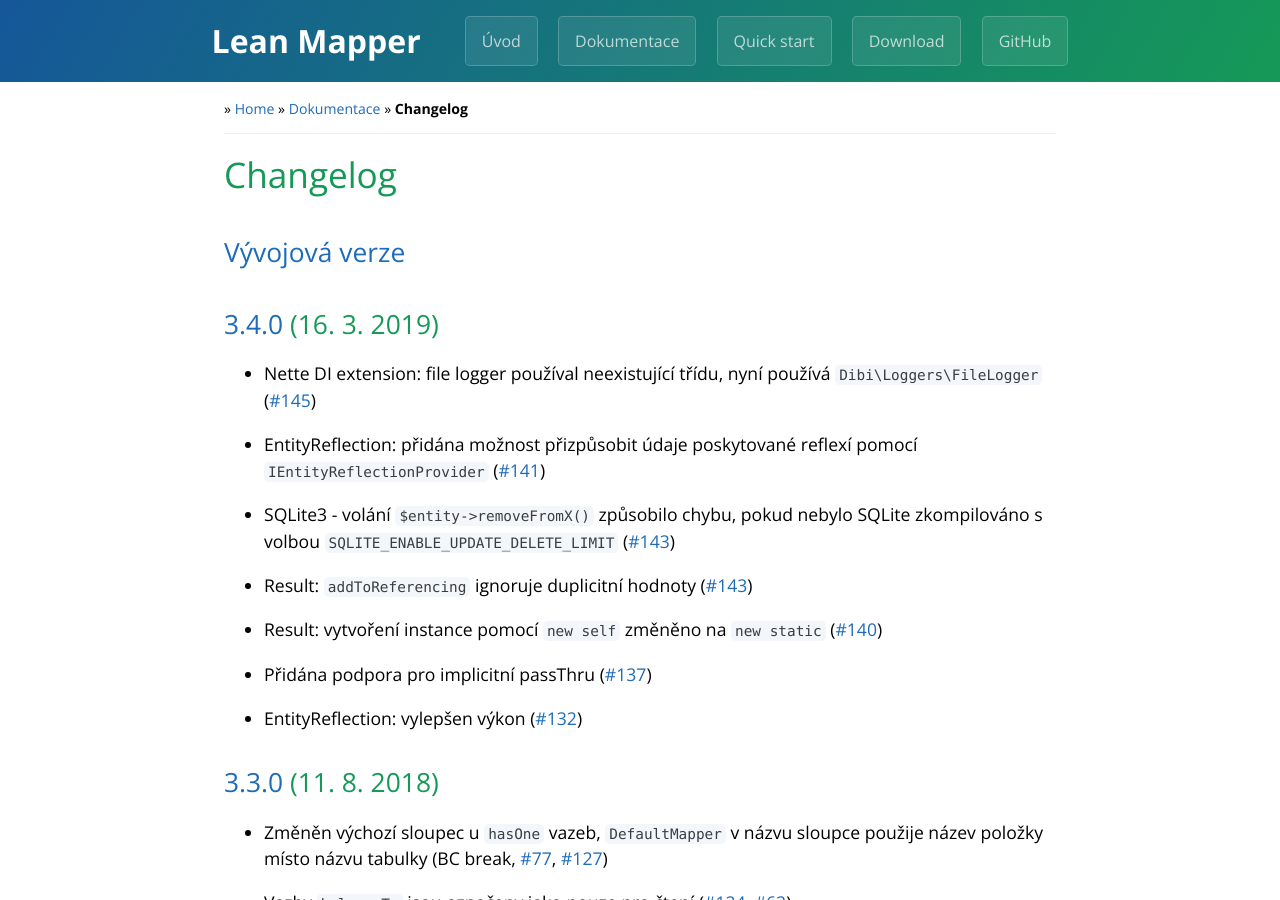
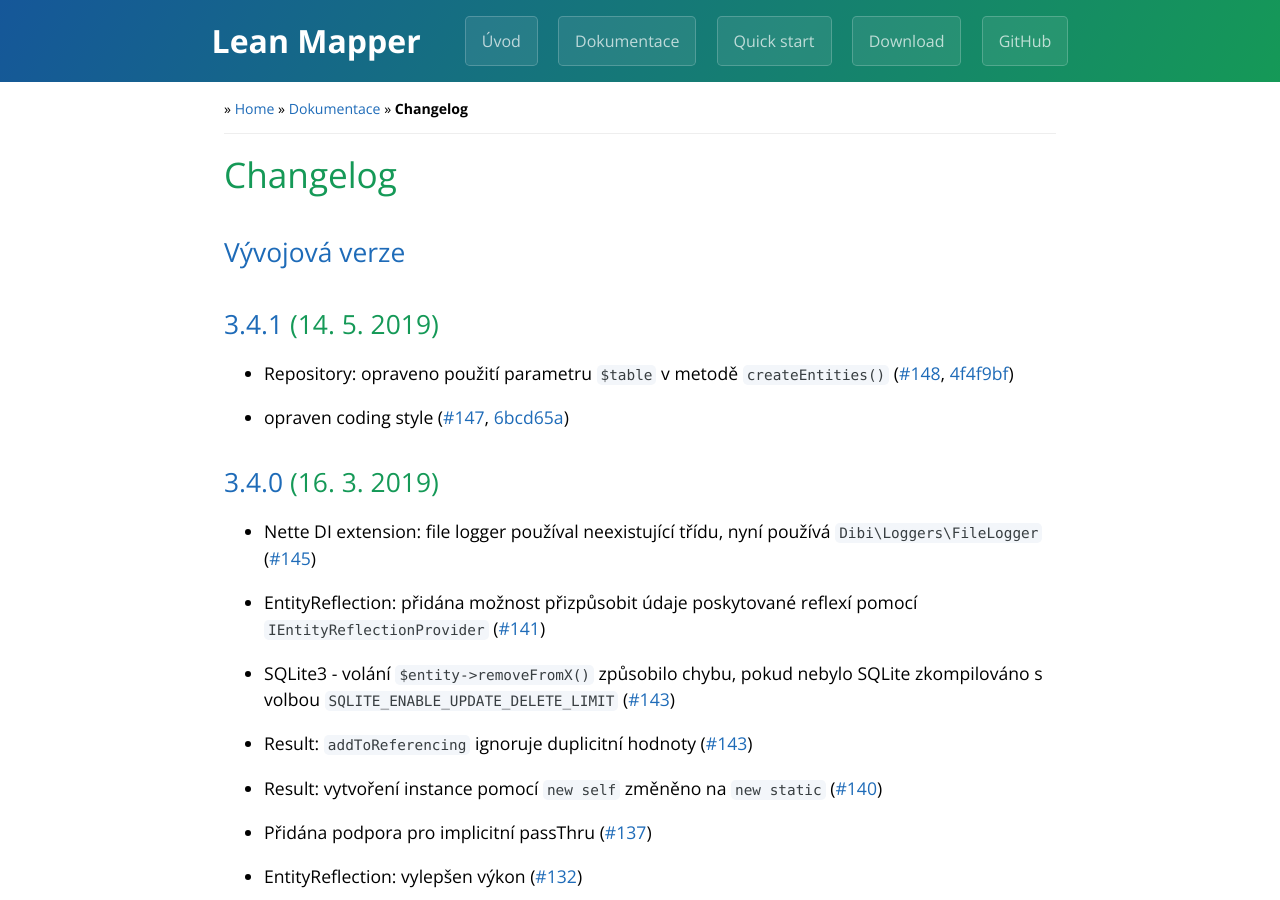
Before and after one commit to LeanMapper/LeanMapper.github.io, a Jekyll site: the page built from cs/changelog.md, in a window 1280 px wide and 900 px high. Built offline with Jekyll 4.4.1, drawn with Linux system fonts in a browser that asks for light colours.

Commit message:
Released Lean Mapper 3.4.1

```diff
--- a/cs/changelog.md
+++ b/cs/changelog.md
@@ -4,6 +4,14 @@ redirect_from: "/changelog"
 ---
 
 ## [Vývojová verze](https://github.com/Tharos/LeanMapper/tree/develop)
+
+
+## [3.4.1](https://github.com/Tharos/LeanMapper/tree/v3.4.1) (14. 5. 2019)
+
+* Repository: opraveno použití parametru `$table` v metodě `createEntities()` ([#148](https://github.com/Tharos/LeanMapper/pull/148), [4f4f9bf](https://github.com/Tharos/LeanMapper/commit/4f4f9bf1eaec31b295219406550f5ddad28381cd))
+
+* opraven coding style ([#147](https://github.com/Tharos/LeanMapper/pull/147), [6bcd65a](https://github.com/Tharos/LeanMapper/commit/6bcd65add0fcf51b6c6189bd3ff781e5121b9ecb))
+
 
 ## [3.4.0](https://github.com/Tharos/LeanMapper/tree/v3.4.0) (16. 3. 2019)
 
```
Also changed, not shown: cs/api.md (+1 -0 lines).
